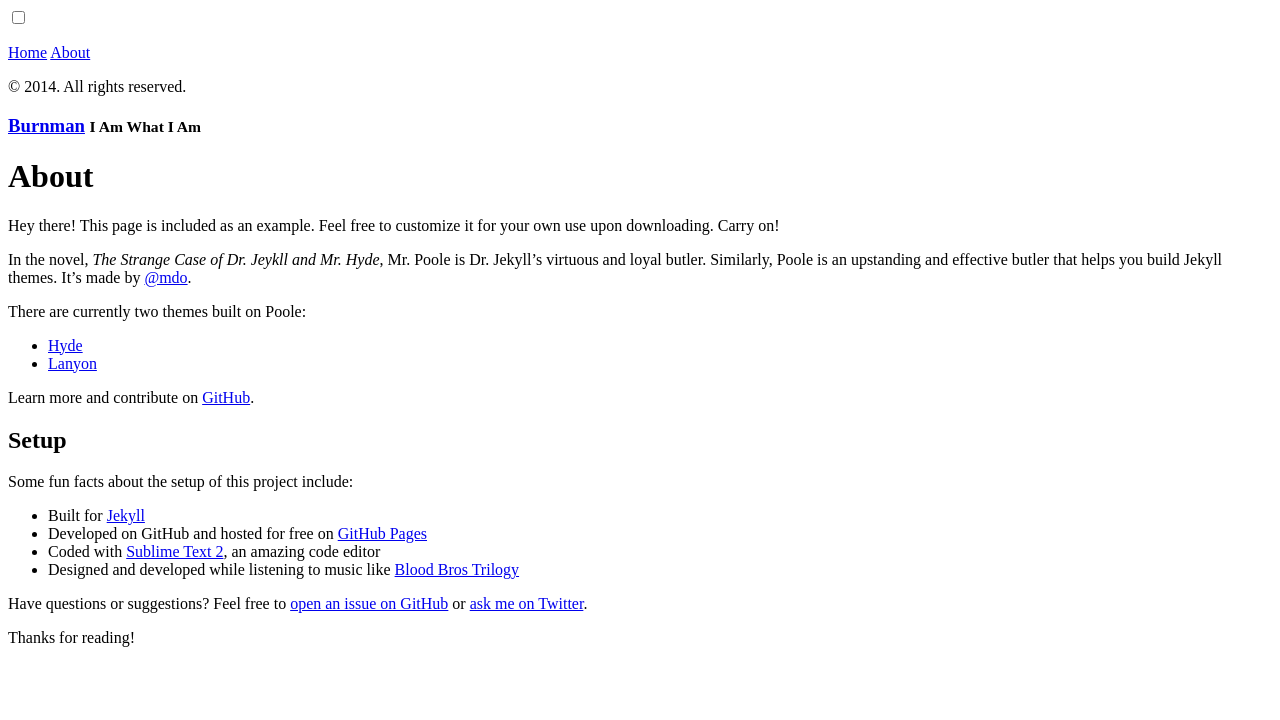
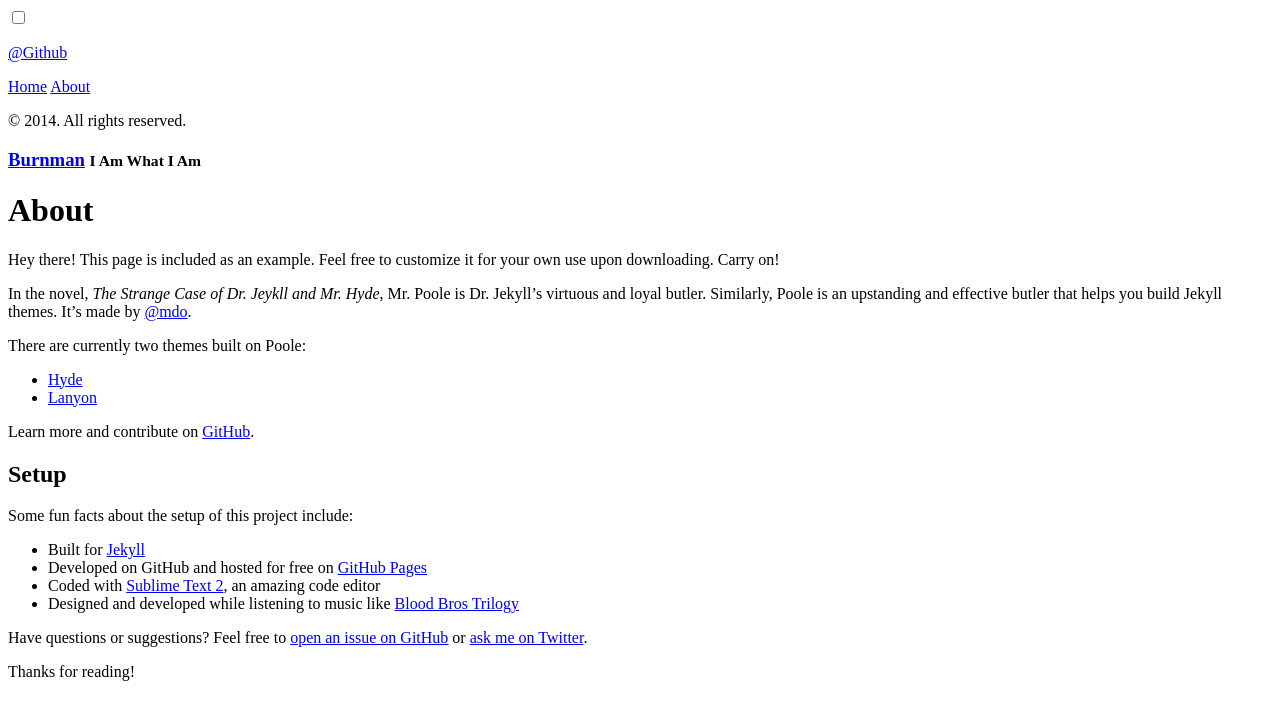
Before and after one commit to burnman/burnman.github.com, a Jekyll site: the page built from about.md, in a window 1280 px wide. Shown: the top 720 px of the page. Built offline with Jekyll 4.4.1, drawn with Linux system fonts in a browser that asks for light colours; Markdown is read by kramdown in place of the engine named in the settings.

```diff
--- a/_config.yml
+++ b/_config.yml
@@ -8,7 +8,7 @@
 # Setup
 title:            Burnman
 tagline:          'I Am What I Am'
-description:      ''
+description:      '<a href="https://github.com/burnman/">@Github</a>'
 url:              http://burnman.github.io/
 paginate:         5
 
```
Also changed, not shown: README.md.
